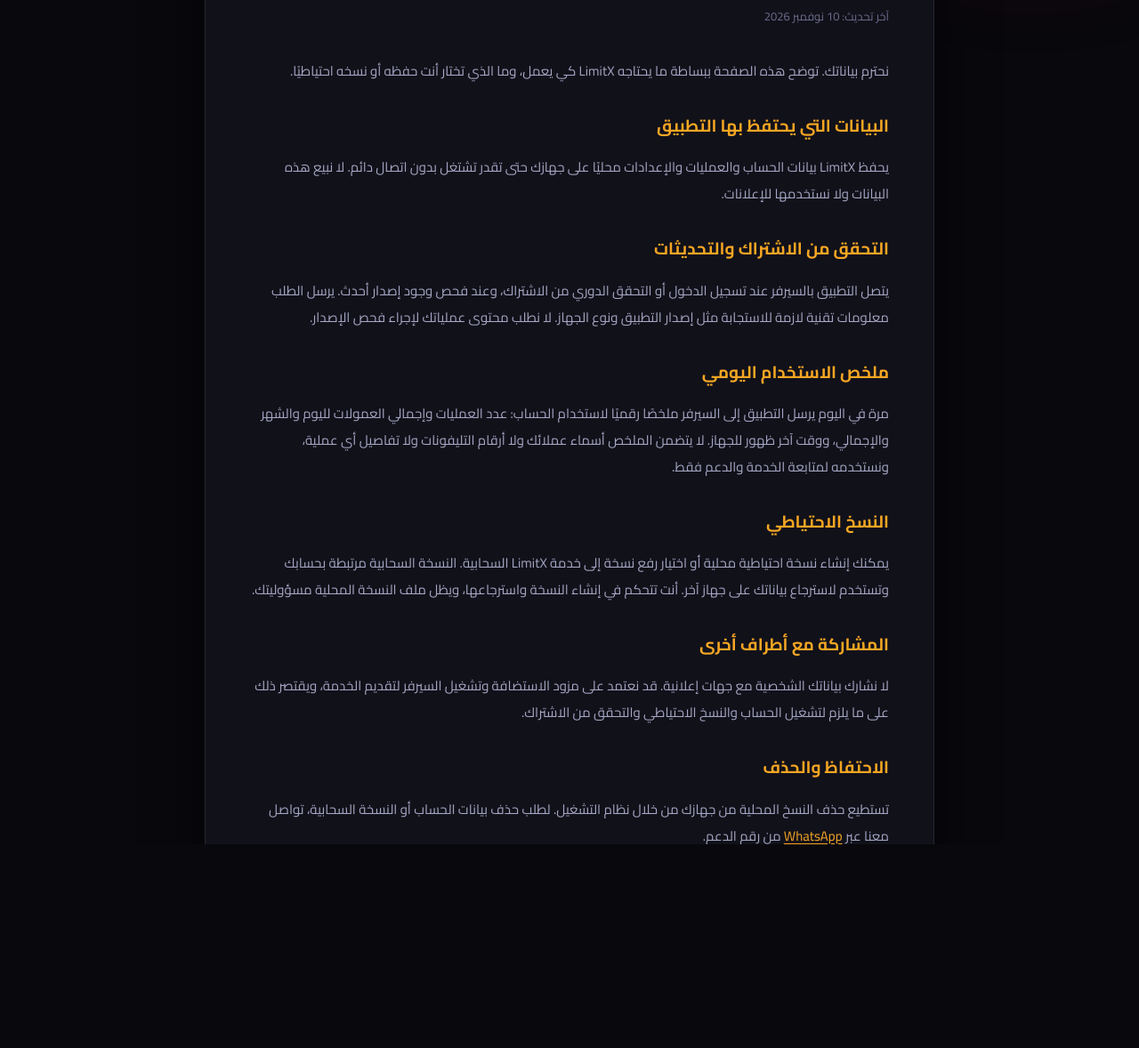
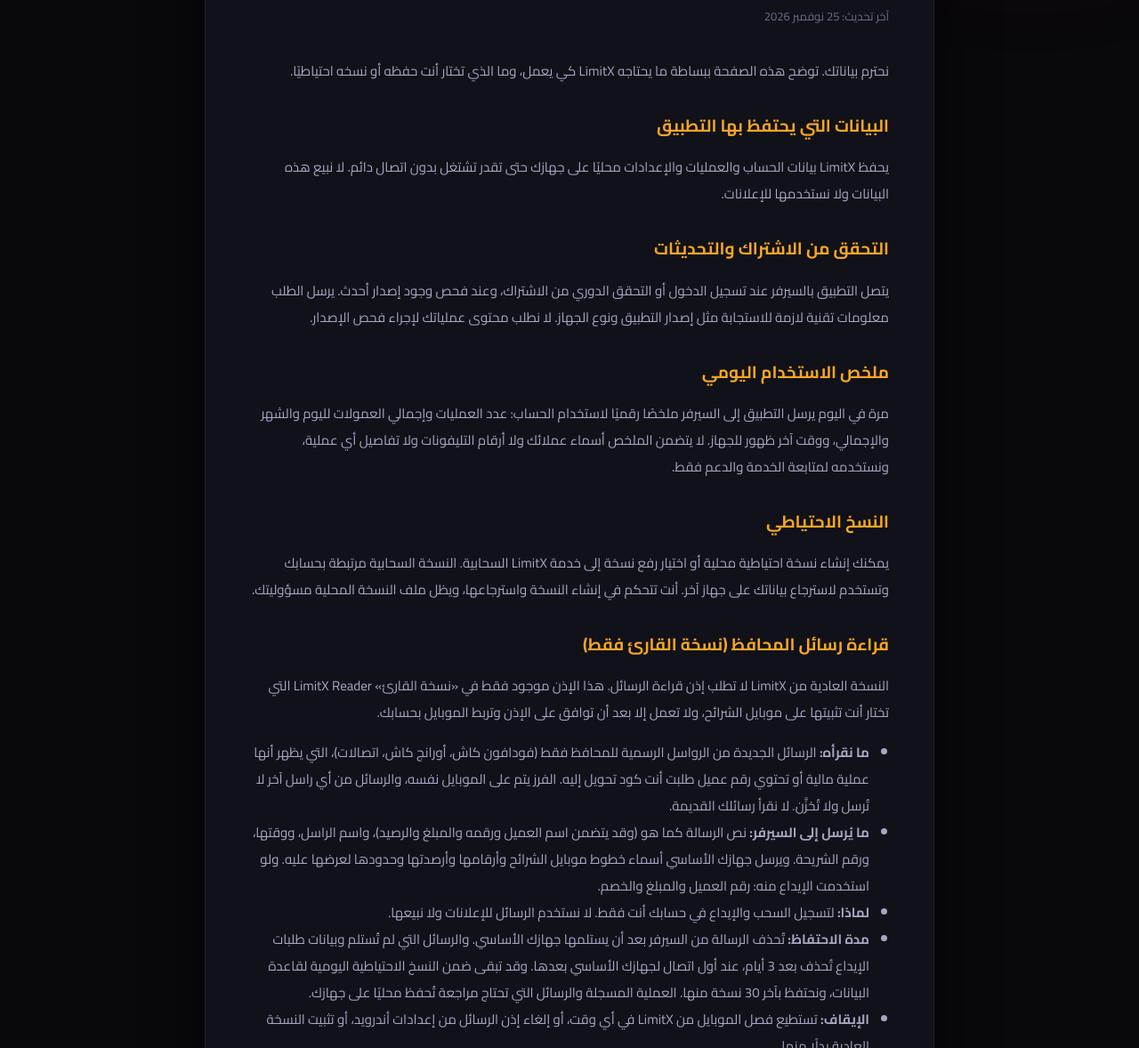
Before and after one commit to DawoodAlaa/LimitX-site, a plain HTML site: page privacy.html in a window 1280 px wide. Shown: the part 322-1500 px from the top of the page at 89% size. Drawn offline with Linux system fonts and the light colour scheme.

Commit message:
docs: privacy section for SMS reading in LimitX Reader
Co-Authored-By: Claude Opus 5.5 <noreply@anthropic.com>

```diff
--- a/privacy.html
+++ b/privacy.html
@@ -19,7 +19,7 @@
       <article class="legal-card">
         <a class="legal-back" href="index.html">→ العودة إلى LimitX</a>
         <h1>سياسة الخصوصية</h1>
-        <p class="updated">آخر تحديث: 10 نوفمبر 2026</p>
+        <p class="updated">آخر تحديث: 25 نوفمبر 2026</p>
         <p>نحترم بياناتك. توضح هذه الصفحة ببساطة ما يحتاجه LimitX كي يعمل، وما الذي تختار أنت حفظه أو نسخه احتياطيًا.</p>
 
         <h2>البيانات التي يحتفظ بها التطبيق</h2>
@@ -35,6 +35,16 @@
         <h2>النسخ الاحتياطي</h2>
         <p>يمكنك إنشاء نسخة احتياطية محلية أو اختيار رفع نسخة إلى خدمة LimitX السحابية. النسخة السحابية مرتبطة بحسابك وتستخدم لاسترجاع بياناتك على جهاز آخر. أنت تتحكم في إنشاء النسخة واسترجاعها، ويظل ملف النسخة المحلية مسؤوليتك.</p>
 
+        <h2 id="sms">قراءة رسائل المحافظ (نسخة القارئ فقط)</h2>
+        <p>النسخة العادية من LimitX لا تطلب إذن قراءة الرسائل. هذا الإذن موجود فقط في «نسخة القارئ» LimitX Reader التي تختار أنت تثبيتها على موبايل الشرائح، ولا تعمل إلا بعد أن توافق على الإذن وتربط الموبايل بحسابك.</p>
+        <ul>
+          <li><strong>ما نقرأه:</strong> الرسائل الجديدة من الرواسل الرسمية للمحافظ فقط (فودافون كاش، أورانج كاش، اتصالات)، التي يظهر أنها عملية مالية أو تحتوي رقم عميل طلبت أنت كود تحويل إليه. الفرز يتم على الموبايل نفسه، والرسائل من أي راسل آخر لا تُرسل ولا تُخزَّن. لا نقرأ رسائلك القديمة.</li>
+          <li><strong>ما يُرسل إلى السيرفر:</strong> نص الرسالة كما هو (وقد يتضمن اسم العميل ورقمه والمبلغ والرصيد)، واسم الراسل، ووقتها، ورقم الشريحة. ويرسل جهازك الأساسي أسماء خطوط موبايل الشرائح وأرقامها وأرصدتها وحدودها لعرضها عليه. ولو استخدمت الإيداع منه: رقم العميل والمبلغ والخصم.</li>
+          <li><strong>لماذا:</strong> لتسجيل السحب والإيداع في حسابك أنت فقط. لا نستخدم الرسائل للإعلانات ولا نبيعها.</li>
+          <li><strong>مدة الاحتفاظ:</strong> تُحذف الرسالة من السيرفر بعد أن يستلمها جهازك الأساسي. والرسائل التي لم تُستلم وبيانات طلبات الإيداع تُحذف بعد 3 أيام، عند أول اتصال لجهازك الأساسي بعدها. وقد تبقى ضمن النسخ الاحتياطية اليومية لقاعدة البيانات، ونحتفظ بآخر 30 نسخة منها. العملية المسجلة والرسائل التي تحتاج مراجعة تُحفظ محليًا على جهازك.</li>
+          <li><strong>الإيقاف:</strong> تستطيع فصل الموبايل من LimitX في أي وقت، أو إلغاء إذن الرسائل من إعدادات أندرويد، أو تثبيت النسخة العادية بدلًا منها.</li>
+        </ul>
+
         <h2>المشاركة مع أطراف أخرى</h2>
         <p>لا نشارك بياناتك الشخصية مع جهات إعلانية. قد نعتمد على مزود الاستضافة وتشغيل السيرفر لتقديم الخدمة، ويقتصر ذلك على ما يلزم لتشغيل الحساب والنسخ الاحتياطي والتحقق من الاشتراك.</p>
 
```
Also changed, not shown: index.html (+1 -1 lines).
